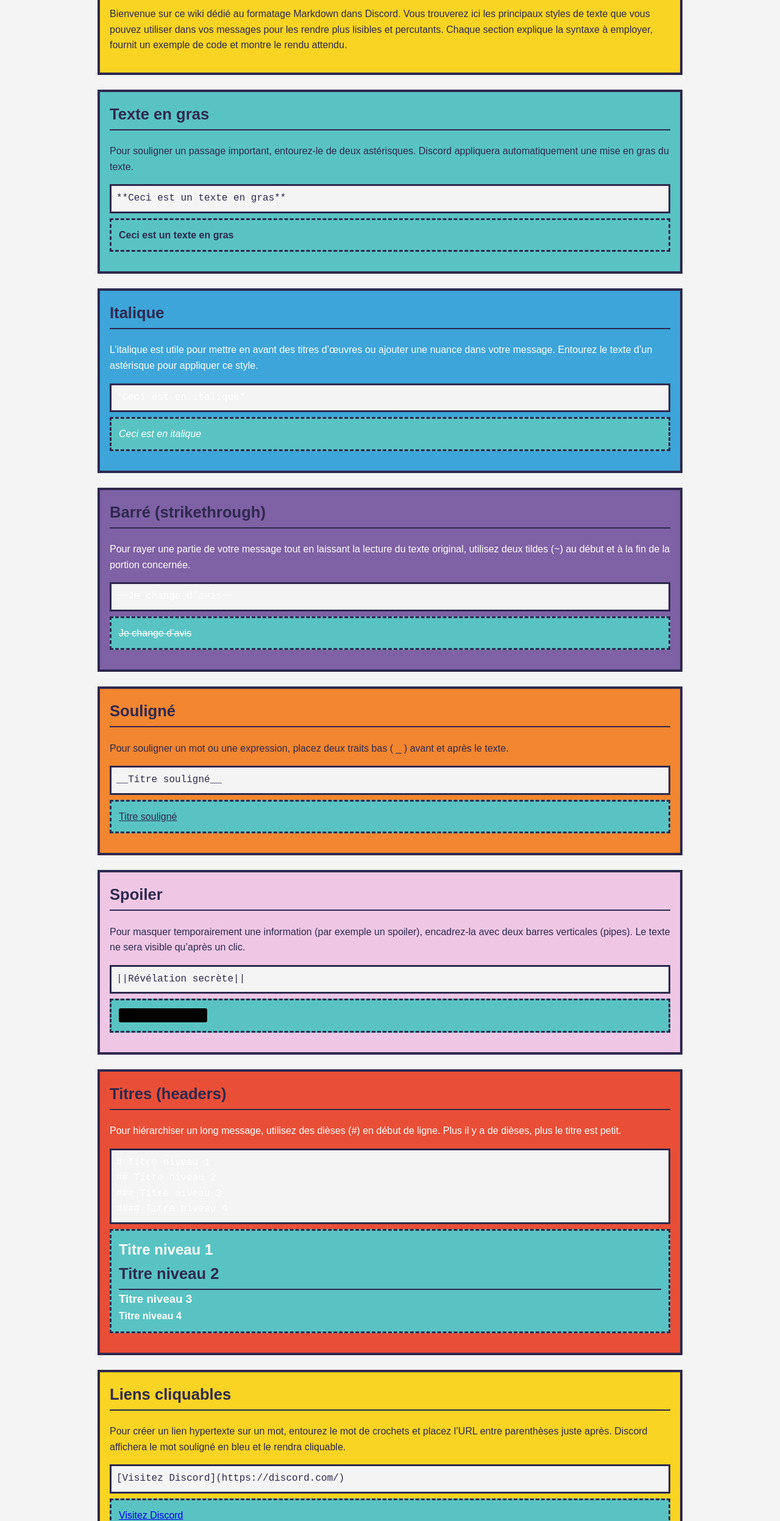
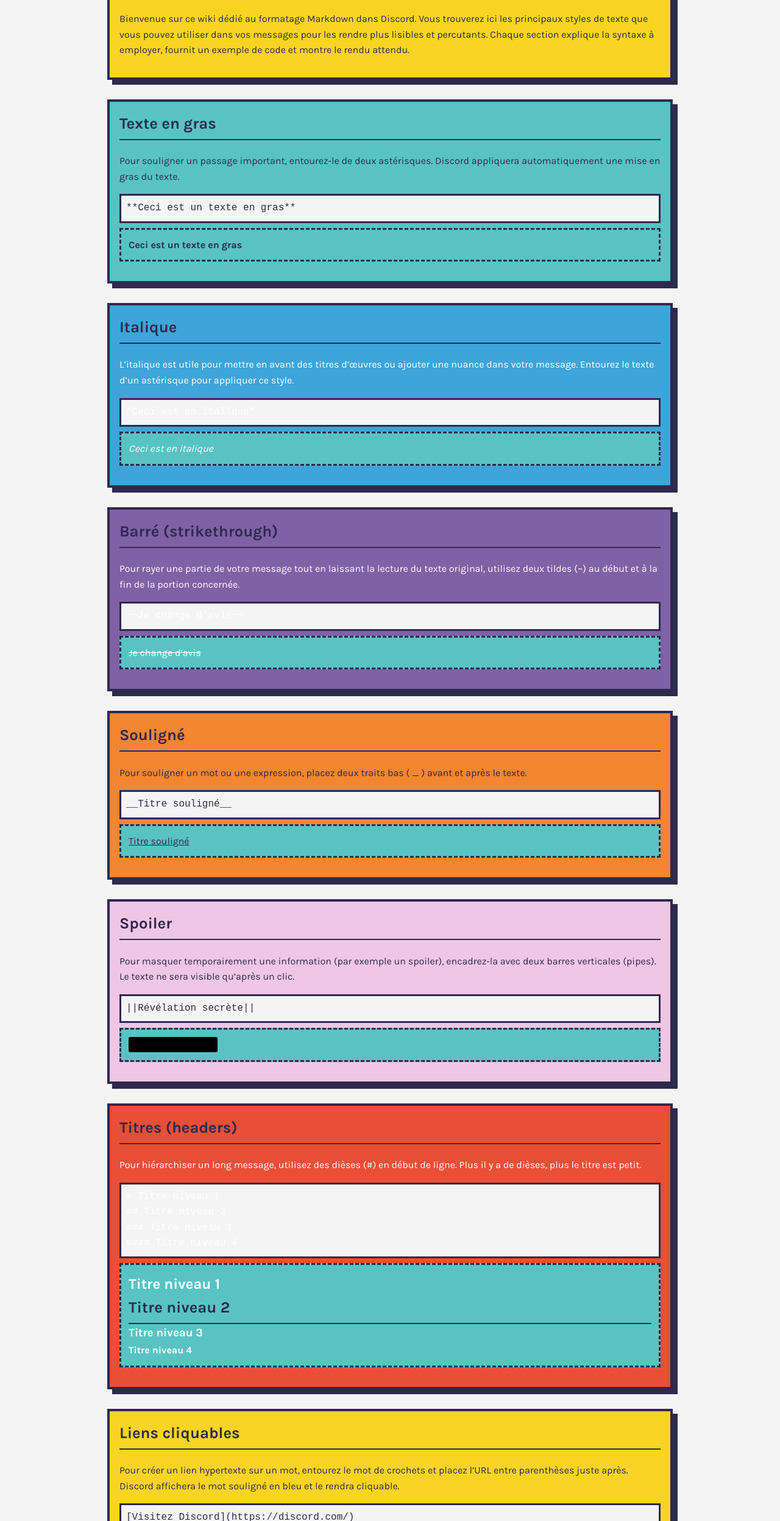
Before and after one commit to KingsRequin/wiki_discord, a plain HTML site: page index.html in a window 1280 px wide. Shown: the part 305-2800 px from the top of the page at 61% size. Drawn offline with Linux system fonts and the light colour scheme.

Commit message:
Refactor layout with neo-brutalist cards

```diff
--- a/index.html
+++ b/index.html
@@ -17,7 +17,8 @@
   </header>
 
   <main>
-    <section class="bg-yellow">
+    <div class="container">
+    <section class="card bg-yellow">
       <h2>Introduction</h2>
       <p>Bienvenue sur ce wiki dédié au formatage Markdown dans Discord. Vous
       trouverez ici les principaux styles de texte que vous pouvez utiliser
@@ -27,7 +28,7 @@
     </section>
 
     <!-- Gras -->
-    <section class="bg-green">
+    <section class="card bg-green">
       <h2>Texte en gras</h2>
       <p>Pour souligner un passage important, entourez‑le de deux astérisques.
       Discord appliquera automatiquement une mise en gras du texte.</p>
@@ -36,7 +37,7 @@
     </section>
 
     <!-- Italique -->
-    <section class="bg-blue">
+    <section class="card bg-blue">
       <h2>Italique</h2>
       <p>L’italique est utile pour mettre en avant des titres d’œuvres ou
       ajouter une nuance dans votre message. Entourez le texte d’un astérisque
@@ -46,7 +47,7 @@
     </section>
 
     <!-- Barré -->
-    <section class="bg-purple">
+    <section class="card bg-purple">
       <h2>Barré (strikethrough)</h2>
       <p>Pour rayer une partie de votre message tout en laissant la lecture du
       texte original, utilisez deux tildes (~) au début et à la fin de la
@@ -56,7 +57,7 @@
     </section>
 
     <!-- Souligné -->
-    <section class="bg-orange">
+    <section class="card bg-orange">
       <h2>Souligné</h2>
       <p>Pour souligner un mot ou une expression, placez deux traits bas ( _ )
       avant et après le texte.</p>
@@ -65,7 +66,7 @@
     </section>
 
     <!-- Spoiler -->
-    <section class="bg-pink">
+    <section class="card bg-pink">
       <h2>Spoiler</h2>
       <p>Pour masquer temporairement une information (par exemple un spoiler),
       encadrez‑la avec deux barres verticales (pipes). Le texte ne sera
@@ -75,7 +76,7 @@
     </section>
 
     <!-- Titres -->
-    <section class="bg-red">
+    <section class="card bg-red">
       <h2>Titres (headers)</h2>
       <p>Pour hiérarchiser un long message, utilisez des dièses (#) en début
       de ligne. Plus il y a de dièses, plus le titre est petit.</p>
@@ -92,7 +93,7 @@
     </section>
 
     <!-- Liens -->
-    <section class="bg-yellow">
+    <section class="card bg-yellow">
       <h2>Liens cliquables</h2>
       <p>Pour créer un lien hypertexte sur un mot, entourez le mot de crochets
       et placez l’URL entre parenthèses juste après. Discord affichera le mot
@@ -102,7 +103,7 @@
     </section>
 
     <!-- Listes -->
-    <section class="bg-green">
+    <section class="card bg-green">
       <h2>Listes</h2>
       <p>Pour créer une liste à puces, commencez chaque ligne par un tiret (-)
       ou un astérisque (*). Pour une liste numérotée, utilisez 1., 2., 3., etc.
@@ -129,7 +130,7 @@
     </section>
 
     <!-- Citation (blockquote) -->
-    <section class="bg-blue">
+    <section class="card bg-blue">
       <h2>Citation</h2>
       <p>Pour mettre en avant une citation ou une remarque, commencez la ligne
       par le signe supérieur (>) suivi d’un espace. Discord affichera le texte
@@ -141,7 +142,7 @@
     </section>
 
     <!-- Code inline -->
-    <section class="bg-purple">
+    <section class="card bg-purple">
       <h2>Code en ligne</h2>
       <p>Pour mettre en valeur un mot ou une expression de code dans une
       phrase, entourez le texte d’un seul backtick (`). Il sera rendu dans
@@ -151,7 +152,7 @@
     </section>
 
     <!-- Bloc de code -->
-    <section class="bg-orange">
+    <section class="card bg-orange">
       <h2>Bloc de code</h2>
       <p>Pour partager plusieurs lignes de code, utilisez trois backticks avant
       et après votre bloc. Vous pouvez spécifier un langage pour bénéficier
@@ -170,6 +171,7 @@ saluer("Alice")</pre>
       </div>
     </section>
 
+    </div>
   </main>
 
   <footer>
--- a/style.css
+++ b/style.css
@@ -6,6 +6,8 @@
  * marquée. Les éléments se juxtaposent sur des blocs légèrement décalés
  * pour renforcer l'effet dynamique.
  */
+
+@import url('https://fonts.googleapis.com/css2?family=Karla:wght@400;700&display=swap');
 
 /* Palette de couleurs principale */
 :root {
@@ -32,7 +34,7 @@ html {
 
 body {
   margin: 0;
-  font-family: 'Arial', sans-serif;
+  font-family: 'Karla', sans-serif;
   background: var(--color-light);
   color: var(--color-dark);
   line-height: 1.6;
@@ -45,6 +47,7 @@ header {
   padding: 2rem 1rem;
   text-align: center;
   border-bottom: 6px solid var(--color-dark);
+  box-shadow: 8px 8px 0 var(--color-dark);
 }
 
 header h1 {
@@ -66,6 +69,7 @@ nav a {
   border: 4px solid var(--color-dark);
   text-decoration: none;
   font-weight: bold;
+  box-shadow: 4px 4px 0 var(--color-dark);
   transition: background 0.2s, color 0.2s;
 }
 
@@ -79,18 +83,24 @@ main {
   padding: 1rem;
 }
 
-/* Sections de contenu */
-section {
+/* Conteneur centré */
+.container {
   max-width: 960px;
-  margin: 1.5rem auto;
+  margin: 0 auto;
+}
+
+/* Cartes de contenu */
+.card {
+  margin: 2rem 1rem;
   padding: 1rem;
   border: 4px solid var(--color-dark);
   background: #ffffff;
+  box-shadow: 8px 8px 0 var(--color-dark);
   position: relative;
 }
 
 /* Style des titres de section */
-section h2 {
+.card h2 {
   margin-top: 0;
   font-size: 1.6rem;
   color: var(--color-dark);
```
Also changed, not shown: liens.html (+8 -6 lines).
